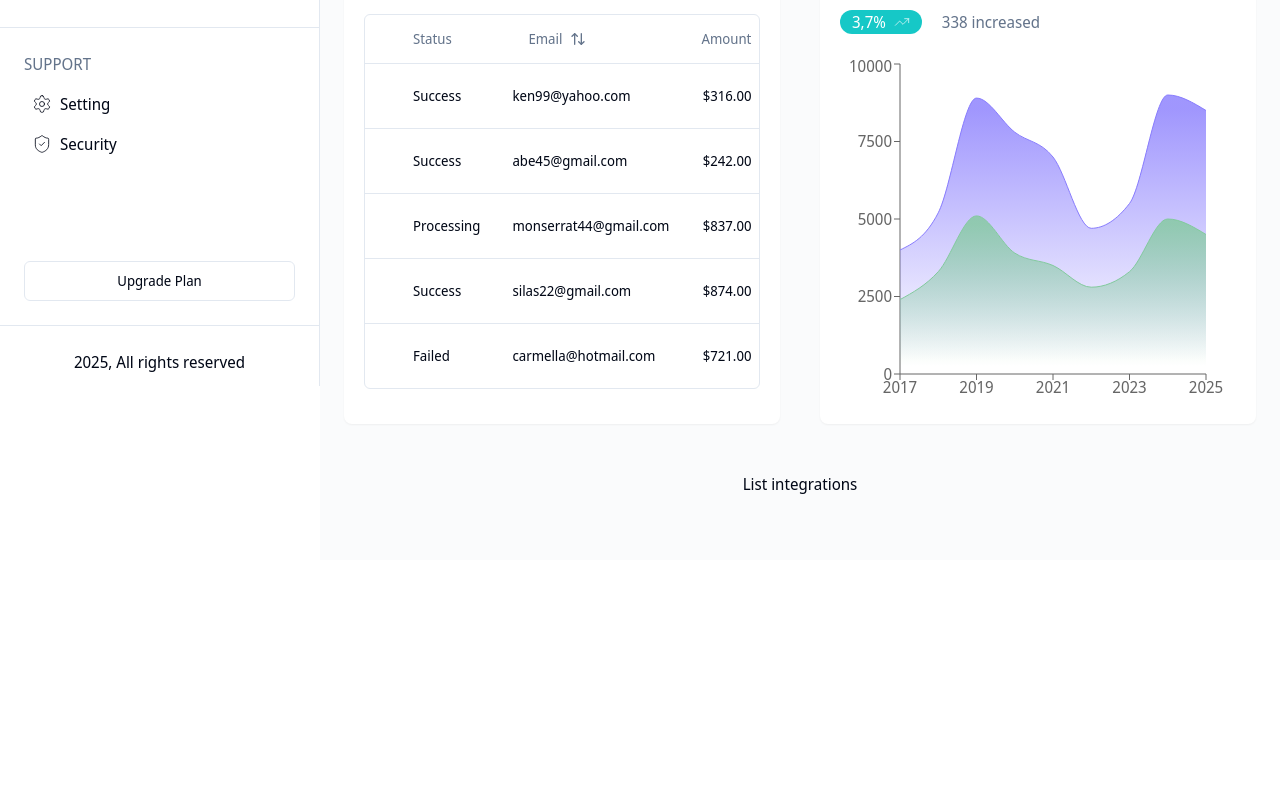
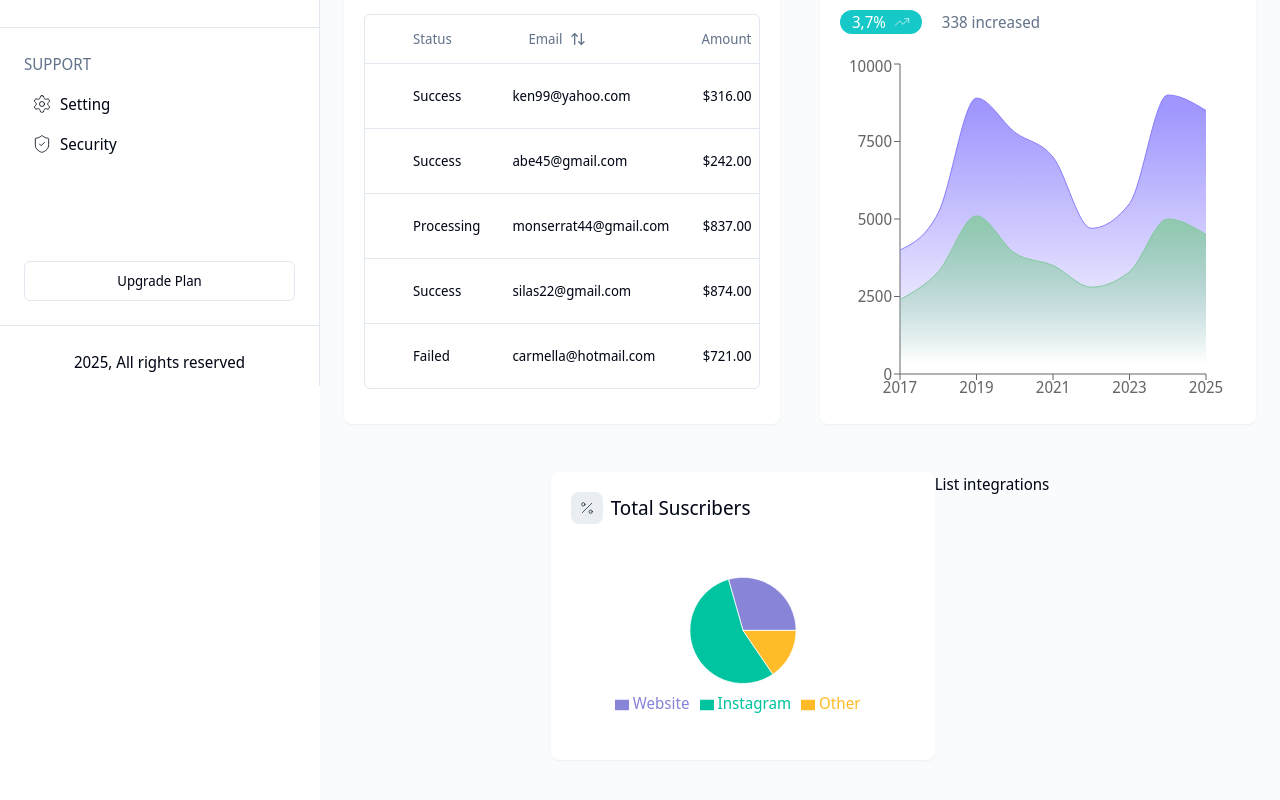
Before and after one commit to AJPadillo/dashborad-companies, a Next.js app: page / in a window 1280 px wide. Shown: the part 414-1214 px from the top of the page. Before the commit the page ends 974 px from the top, so only its background shows below. Built offline with nearby package versions, Linux system fonts and the light colour scheme.

Commit message:
agregado estilo visual a totalsuscribers

```diff
--- a/app/(routes)/components/TotalSuscribers/TotalSuscribers.tsx
+++ b/app/(routes)/components/TotalSuscribers/TotalSuscribers.tsx
@@ -25,8 +25,20 @@ const data = [
 
 export function TotalSuscribers() {
     return (
-        <div>
-
+        <div className="mb-4 lg:mb-0 shadow-sm bg-background rounded-lg p-5 w-full md:w-96 hover:shadow-lg transition">
+            <div className="flex gap-x-2 items-center mb-4">
+                <CustomIcon icon={Percent} />
+                <p className="text-xl">Total Suscribers</p>
+            </div>
+            <div className="w-full h-[200px] p-5">
+                <ResponsiveContainer aspect={1} maxHeight={200}>
+                    <PieChart>
+                        <Pie data={data} dataKey="value" nameKey="name" labelLine={false} />
+                        <Tooltip />
+                        <Legend />
+                    </PieChart>
+                </ResponsiveContainer>
+            </div>
         </div>
     )
 }
```
